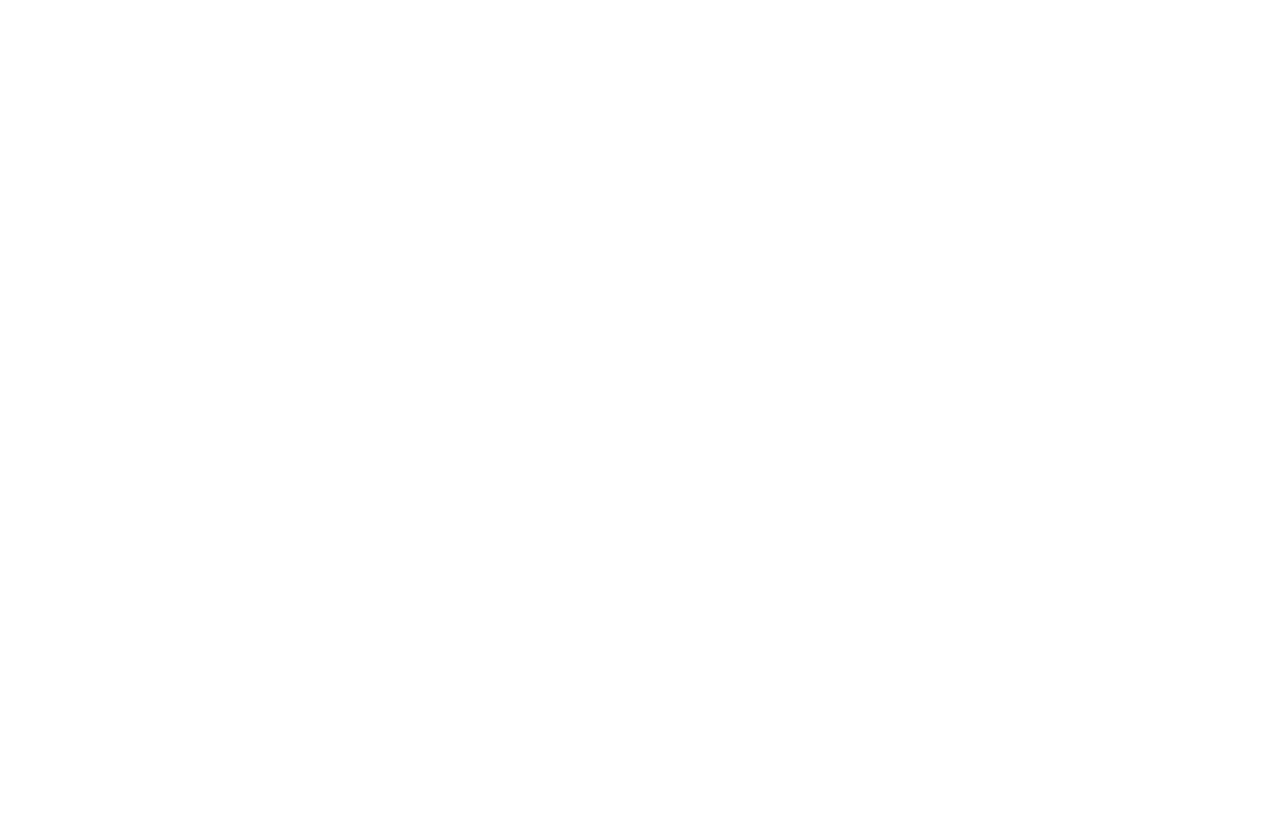
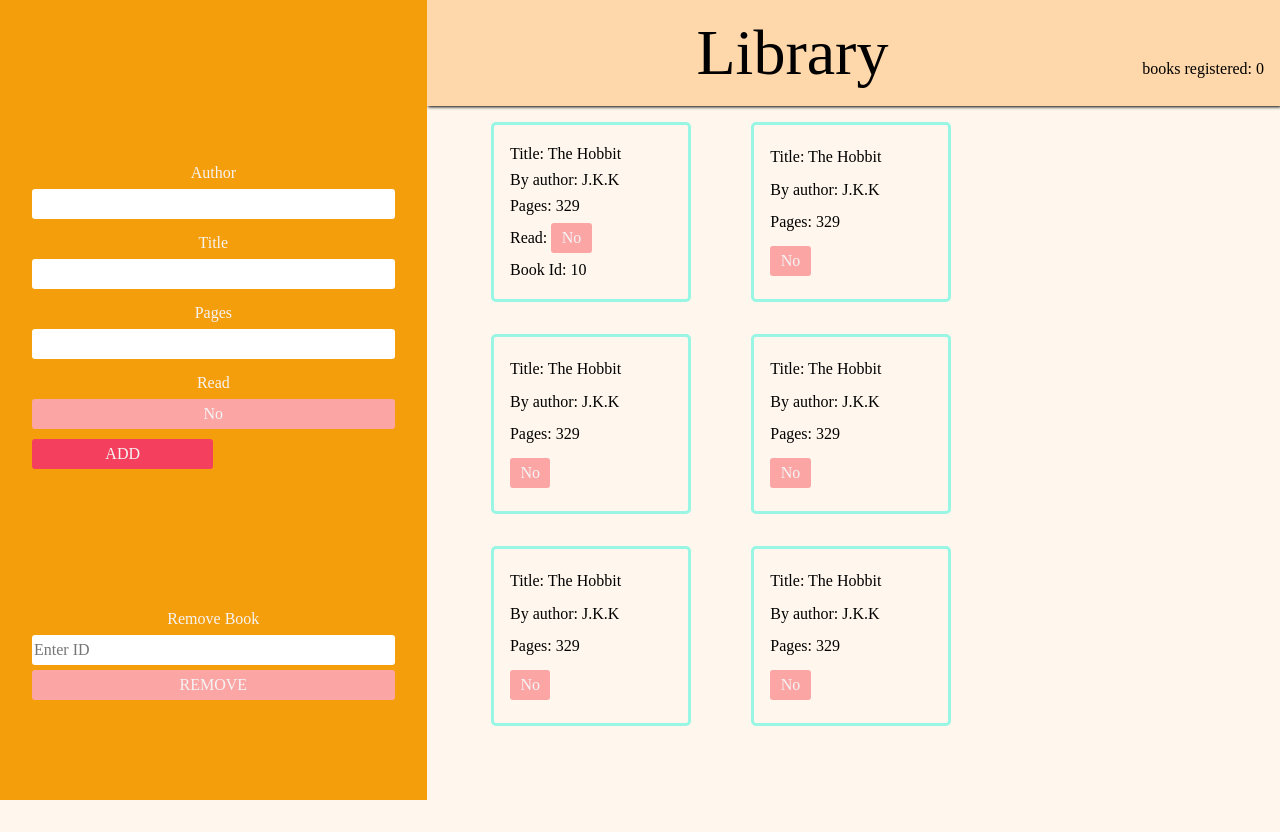
Before and after one commit to null-heap/Library, a plain HTML site: page index.html in a window 1280 px wide. Before the commit the page ends 800 px from the top, so only its background shows below. Drawn offline with Linux system fonts and the light colour scheme.

Commit message:
feat: added sidebar and dummy cards

```diff
--- a/index.html
+++ b/index.html
@@ -1,13 +1,181 @@
 <!DOCTYPE html>
 <html lang="en">
-<head>
-    <meta charset="UTF-8">
-    <meta name="viewport" content="width=device-width, initial-scale=1.0">
+  <head>
+    <meta charset="UTF-8" />
+    <meta name="viewport" content="width=device-width, initial-scale=1.0" />
     <title>Library</title>
     <script src="javaScript.js" defer></script>
-    <link rel="stylesheet" href="styleSheet.css">
-</head>
-<body>
+    <link rel="stylesheet" href="styleSheet.css" />
+  </head>
+  <body>
+    <div class="page">
+      <header>
+        <div id="title">Library</div>
+        <div id="registered">books registered: 0</div>
+      </header>
+      <!-- <div class="sideBar">
+            <div id="addBook">
+                    <button id="addButton">Add Book</button>
 
-</body>
+            </div>
+
+            <div id="delBook">
+                    <label for="del">Remove Book</label>
+                    <input type="number" name="del" id="del" placeholder="Enter ID">
+                    <button>REMOVE</button>
+            </div>
+        </div> -->
+
+      <div class="sideBar">
+        <div class="sideForm">
+          <div id="addBook">
+            <div>
+              <label for="author">Author</label>
+              <input type="text" name="author" id="author" />
+            </div>
+            <div>
+              <label for="title">Title</label>
+              <input type="text" name="title" id="title" />
+            </div>
+            <div>
+              <label for="pages">Pages</label>
+              <input type="number" name="pages" id="pages" min="0"/>
+            </div>
+            <div>
+              <label for="read">Read</label>
+              <button class="readButton" id="read">No</button>
+            </div>
+
+            <div>
+                <button id="addButton">ADD</button>
+            </div>
+
+          </div>
+
+
+          <div id="delBook">
+            <label for="del">Remove Book</label>
+            <input type="number" name="del" id="del" placeholder="Enter ID" min="0"/>
+            <button>REMOVE</button>
+          </div>
+        </div>
+      </div>
+
+        <div class="bookCards">
+          <div class="card">
+            <div class="title">
+              <span class="cardStrong">Title: </span>
+              <span class="value">The Hobbit</span>
+            </div>
+            <div class="author">
+              <span class="cardStrong">By author: </span>
+              <span class="value">J.K.K</span>
+            </div>
+            <div class="pages">
+              <span class="cardStrong">Pages: </span>
+              <span class="value">329</span>
+            </div>
+
+            <div class="read">
+              <span class="cardStrong">Read: </span>
+              <button class="readButton">No</button>
+            </div>
+
+            <div class="id">
+                <span class="cardStrong">Book Id: </span>
+                <span class="value">10</span>
+            </div>
+          </div>
+
+
+
+          <div class="card">
+            <div class="title">
+              <span class="cardStrong">Title: </span>
+              <span class="value">The Hobbit</span>
+            </div>
+            <div class="author">
+              <span class="cardStrong">By author: </span>
+              <span class="value">J.K.K</span>
+            </div>
+            <div class="pages">
+              <span class="cardStrong">Pages: </span>
+              <span class="value">329</span>
+            </div>
+            <div class="read">
+              <button class="readButton">No</button>
+            </div>
+          </div>
+          <div class="card">
+            <div class="title">
+              <span class="cardStrong">Title: </span>
+              <span class="value">The Hobbit</span>
+            </div>
+            <div class="author">
+              <span class="cardStrong">By author: </span>
+              <span class="value">J.K.K</span>
+            </div>
+            <div class="pages">
+              <span class="cardStrong">Pages: </span>
+              <span class="value">329</span>
+            </div>
+            <div class="read">
+              <button class="readButton">No</button>
+            </div>
+          </div>
+          <div class="card">
+            <div class="title">
+              <span class="cardStrong">Title: </span>
+              <span class="value">The Hobbit</span>
+            </div>
+            <div class="author">
+              <span class="cardStrong">By author: </span>
+              <span class="value">J.K.K</span>
+            </div>
+            <div class="pages">
+              <span class="cardStrong">Pages: </span>
+              <span class="value">329</span>
+            </div>
+            <div class="read">
+              <button class="readButton">No</button>
+            </div>
+          </div>
+          <div class="card">
+            <div class="title">
+              <span class="cardStrong">Title: </span>
+              <span class="value">The Hobbit</span>
+            </div>
+            <div class="author">
+              <span class="cardStrong">By author: </span>
+              <span class="value">J.K.K</span>
+            </div>
+            <div class="pages">
+              <span class="cardStrong">Pages: </span>
+              <span class="value">329</span>
+            </div>
+            <div class="read">
+              <button class="readButton">No</button>
+            </div>
+          </div>
+          <div class="card">
+            <div class="title">
+              <span class="cardStrong">Title: </span>
+              <span class="value">The Hobbit</span>
+            </div>
+            <div class="author">
+              <span class="cardStrong">By author: </span>
+              <span class="value">J.K.K</span>
+            </div>
+            <div class="pages">
+              <span class="cardStrong">Pages: </span>
+              <span class="value">329</span>
+            </div>
+            <div class="read">
+              <button class="readButton">No</button>
+            </div>
+          </div>
+        </div>
+      </div>
+    </div>
+  </body>
 </html>
--- a/javaScript.js
+++ b/javaScript.js
@@ -1,5 +1,7 @@
 const myLibrary = [];
 
+
+// i have two options to help me keep track of the books id, use count or rely on myLibrary.length.
 function Book(title, author, pages, read, id){
     // Book.count ++;
     this.title = title;
--- a/styleSheet.css
+++ b/styleSheet.css
@@ -0,0 +1,162 @@
+body{
+    margin: 0;
+    padding: 0;
+    background-color: #fff7ed;
+}
+
+*{
+    box-sizing: border-box;
+}
+
+.page{
+    display: grid;
+    grid-template-columns: 1.5fr 2fr 1fr;
+    grid-template-rows: min-content 1fr;
+    height: 100vh;
+}
+
+.page > *{
+    padding: 1em;
+    margin: 0;
+}
+
+header{
+    grid-area: 1 / 2 / 2 / 4;
+    display: grid;
+    align-items: baseline;
+    grid-template-columns: 1fr auto;
+    background-color: #fed7aa;
+    box-shadow: 1px 1px 3px black;
+
+}
+header #title{
+    font-size: 4rem;
+justify-self: center;
+}
+
+header #registered{
+    justify-self: end;
+}
+
+
+/* form elements basic reset */
+button,
+label,
+input,
+select{
+    display: block;
+    font-family: inherit;
+    font-size: 100%;
+    margin: 0;
+    box-sizing: border-box;
+    width: 100%;
+    height: 30px;
+    border-radius: 3px;
+    border: none;
+
+
+}
+/* input{
+    min-width: 15ch;
+} */
+
+button{
+
+    background-color: #fca5a5;
+    color: #f4f4f5;
+
+}
+button:hover{
+    outline: 1px solid black;
+    background-color: #f87171;
+}
+button:active{
+    background-color: #b91c1c;
+}
+/* sidebar */
+
+.sideBar{
+
+    grid-area: 1 / 1 / 3 / 2 ;
+    padding: 2rem;
+    background: #f59e0b;
+
+}
+
+.sideBar label{
+    color: #f4f4f5;
+}
+
+.sideBar input{
+    margin-bottom: 5px;
+}
+.sideBar label{
+    text-align: center;
+    white-space: nowrap;
+    margin-bottom: -5px;
+}
+
+/* sideForm */
+
+
+.sideForm{
+    display: grid;
+    align-content: space-evenly;
+    min-width: 250px;
+    height: 100vh;
+    gap: 10px;
+
+
+}
+.sideForm #addBook{
+    display:grid;
+    gap: 10px;
+
+    grid-template-columns: repeat(auto-fit, minmax(calc(max(30%, 200px)), 1fr));
+}
+
+#addButton{
+    width: 50%;
+    margin: 0;
+    background-color: #f43f5e;
+}
+#addButton:hover{
+    background-color: #e11d48;
+}
+#addButton:active{
+    background-color: #be123c;
+}
+
+
+
+
+/*book cards */
+.card{
+    display: flex;
+    /* justify-items: center; */
+    /* align-items: center; */
+    flex-direction: column;
+    border: 3px solid #99f6e4;
+    border-radius: 5px;
+    width: 200px;
+    padding: 1em;
+    justify-content: space-around;
+
+
+    height: 180px;
+}
+
+.card .readButton{
+    margin: 0;
+    display: inline;
+    width: 25%;
+}
+
+.bookCards{
+    display: grid;
+    grid-area: 2 / 2 / 3 / 3;
+    grid-template-columns: repeat(auto-fit,180px);
+    gap: 2em;
+    align-content: start;
+    justify-content: space-evenly;
+}
```
